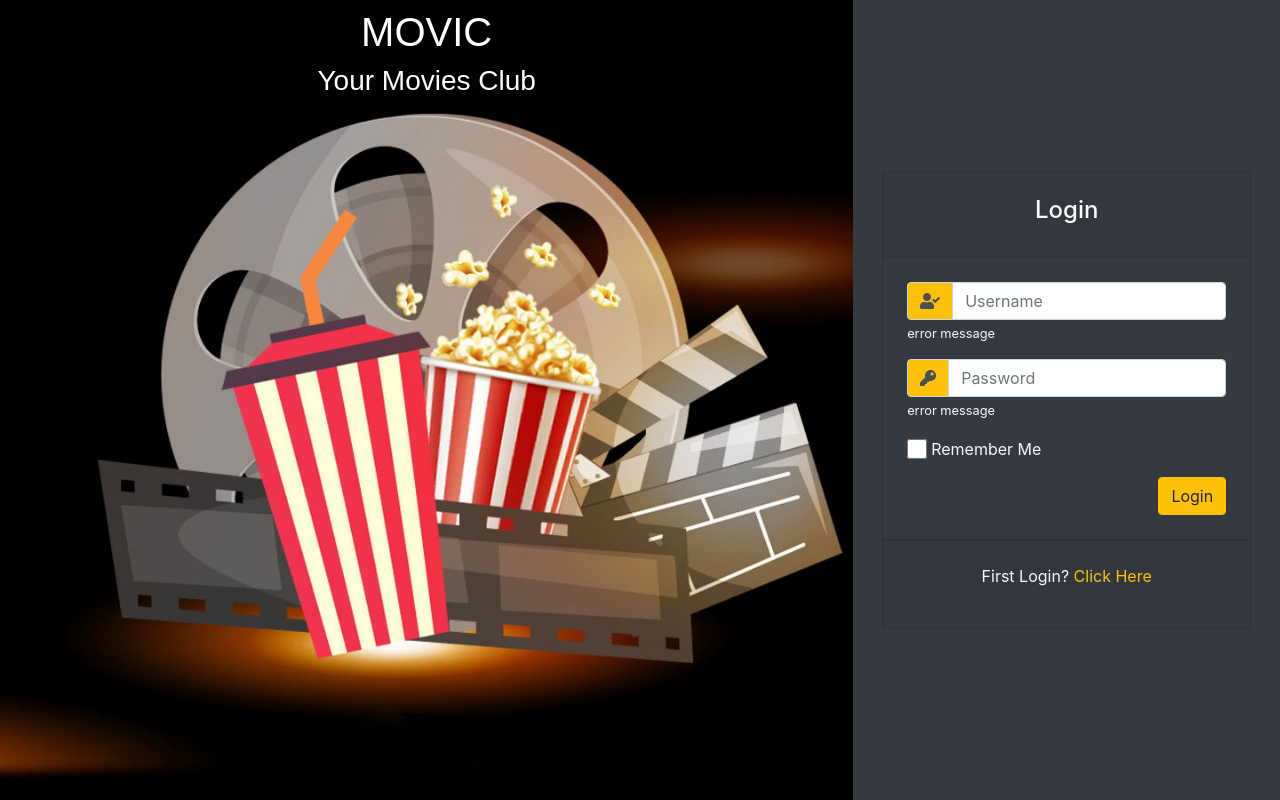
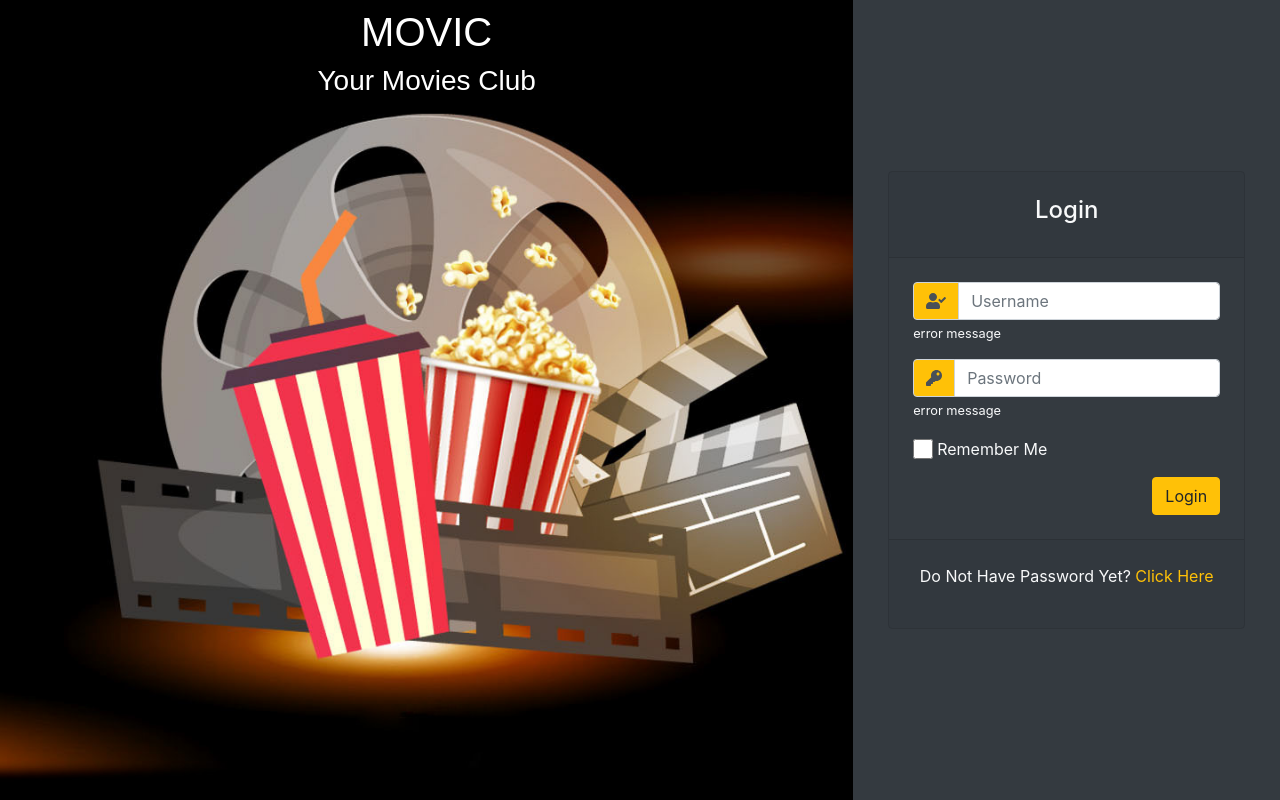
Before and after one commit to Muhamadig/extreme70-fs-projects, a React (Create React App) app in the folder project2-react-final/: page /signin in a window 1280 px wide. Built offline with nearby package versions, Linux system fonts and the light colour scheme.

Commit message:
login is ready - CSS

```diff
--- a/project2-react-final/src/components/signIn/FirstSignInFormCard copy.jsx
+++ b/project2-react-final/src/components/signIn/FirstSignInFormCard copy.jsx
@@ -5,7 +5,7 @@ import { Link, useHistory } from "react-router-dom";
 const FirstSignInFormCard = (props) => {
   const { goBack } = useHistory();
   return (
-    <card className="card w-50 text-light text-center  bg-transparent ">
+    <card className="card card-width text-light text-center  bg-transparent ">
       <header className="card-header ">
         <p className="h4">First Login</p>
         <p className="h6">Set New Password</p>
--- a/project2-react-final/src/components/signIn/SignIn.css
+++ b/project2-react-final/src/components/signIn/SignIn.css
@@ -10,12 +10,39 @@
   .signin-background {
     min-height: 28vh;
   }
+
+  .card-width {
+    width: 100%;
+  }
 }
 @media (min-width: 1024px) {
   .signin-background {
     min-height: 100vh;
   }
+  .card-width {
+    width: 75%;
+  }
 }
+
+@media (max-width: 991px) {
+  .card-width {
+    width: 100%;
+  }
+}
+@media (min-width: 992px) {
+  .card-width {
+    width: 90%;
+  }
+}
+@media (min-width: 2000px) {
+  .card-width {
+    width: 70%;
+  }
+}
+.card-width {
+  /* width: 75%; */
+}
+
 #rememberme {
   width: 20px;
   height: 20px;
--- a/project2-react-final/src/components/signIn/SignInFormCard.jsx
+++ b/project2-react-final/src/components/signIn/SignInFormCard.jsx
@@ -5,7 +5,7 @@ import { Link, useRouteMatch } from "react-router-dom";
 const SignInFormCard = (props) => {
   const { url } = useRouteMatch();
   return (
-    <card className="card  ml-0  text-light text-center  bg-transparent ">
+    <card className="card card-width ml-0  text-light text-center  bg-transparent ">
       <header className="card-header p-4">
         <p className="h4">Login</p>
       </header>
@@ -66,7 +66,7 @@ const SignInFormCard = (props) => {
       </body>
       <footer className="card-footer p-4">
         <p>
-          First Login?{" "}
+          Do Not Have Password Yet?{" "}
           <Link className="text-warning" to={`${url}/set-password`}>
             Click Here
           </Link>
```
